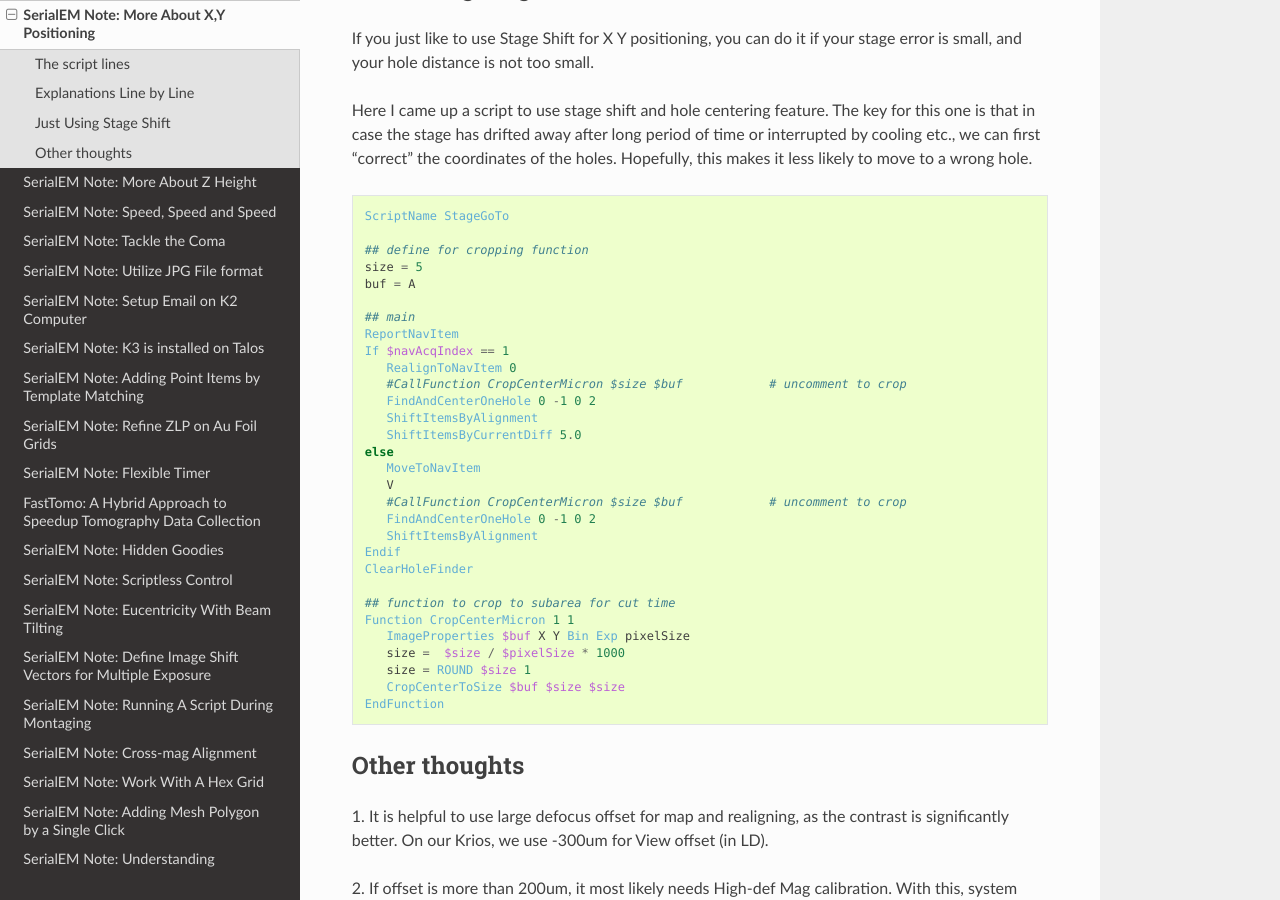
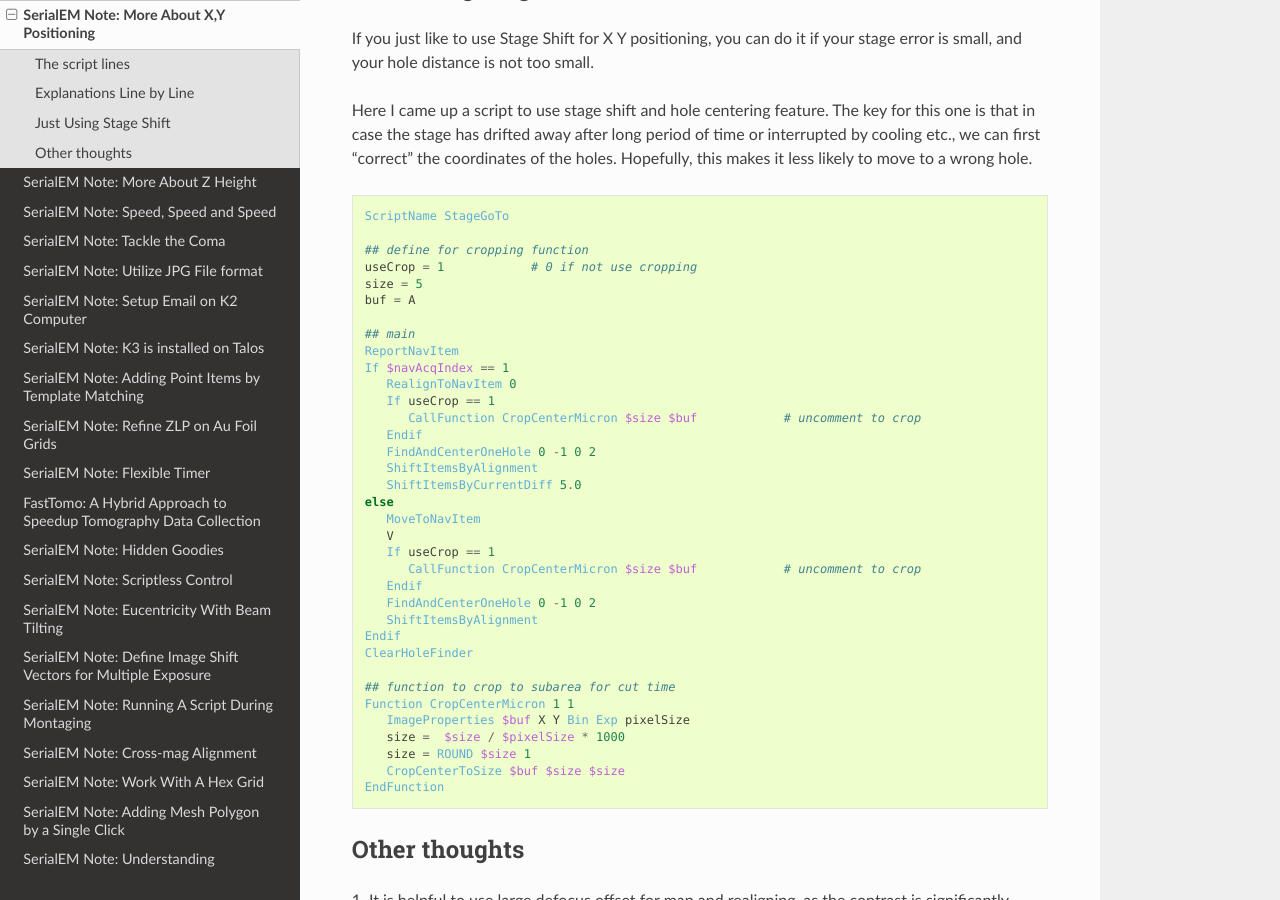
Before and after one commit to xuchen66/sphinx-emdocs, a Sphinx documentation site: the page built from source/serialem-note-more-about-XY-position.rst, in a window 1280 px wide and 900 px high, scrolled down 2541 px. Built offline with Sphinx 7.4.7 and the Read the Docs theme 3.1.0, drawn with Linux system fonts in a browser that asks for light colours; pages that are not in the unit, such as notebooks, are missing from menus.

Commit message:
Update serialem-note-more-about-XY-position.rst

```diff
--- a/source/serialem-note-more-about-XY-position.rst
+++ b/source/serialem-note-more-about-XY-position.rst
@@ -151,6 +151,7 @@
    ScriptName StageGoTo
 
    ## define for cropping function
+   useCrop = 1            # 0 if not use cropping
    size = 5
    buf = A
 
@@ -158,14 +159,18 @@
    ReportNavItem
    If $navAcqIndex == 1
       RealignToNavItem 0
-      #CallFunction CropCenterMicron $size $buf            # uncomment to crop
+      If useCrop == 1
+         CallFunction CropCenterMicron $size $buf            # uncomment to crop
+      Endif
       FindAndCenterOneHole 0 -1 0 2
       ShiftItemsByAlignment
       ShiftItemsByCurrentDiff 5.0
    else
       MoveToNavItem
       V
-      #CallFunction CropCenterMicron $size $buf            # uncomment to crop
+      If useCrop == 1
+         CallFunction CropCenterMicron $size $buf            # uncomment to crop
+      Endif
       FindAndCenterOneHole 0 -1 0 2
       ShiftItemsByAlignment
    Endif
```
